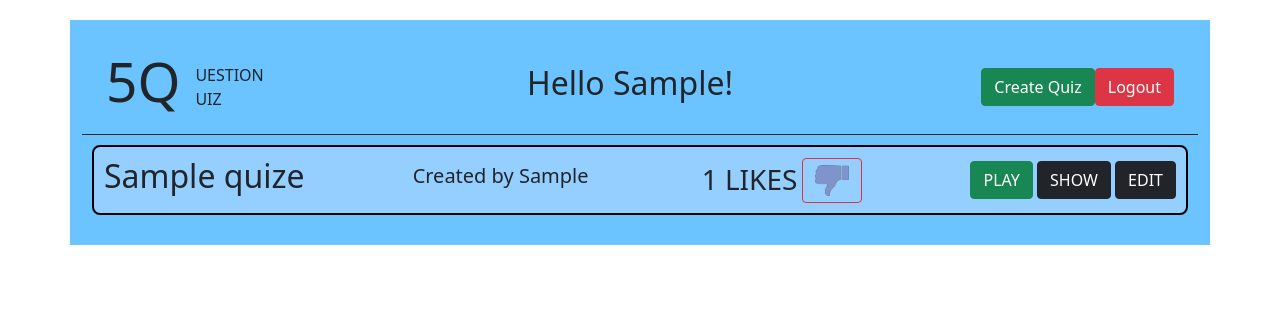
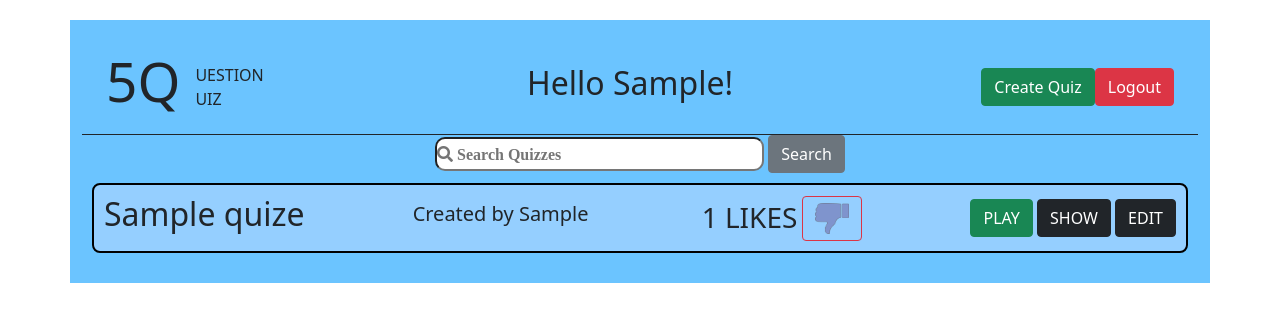
Before and after one commit to Jacobopp27/Quiz-Project, a Flask app: page /dashboard in a window 1280 px wide. Shown: the top 322 px of the page. Run offline with Flask 2, Linux system fonts and the light colour scheme; the visitor is signed in with stand-in values (Sample User, id 1); tables that the repository leaves empty hold one stand-in row (values such as "Sample post").

Commit message:
Search Bar

```diff
--- a/flask_app/static/script.js
+++ b/flask_app/static/script.js
@@ -170,6 +170,12 @@ function results(){
     results.classList.remove('hide');
 }
 
+function checkInput() {
+    var query = document.getElementById('search').value;
+    window.find(query);
+    return true;
+}
+
 // function like(){
 //     e.preventDefault()
 //     var element = document.getElementById("likes");
--- a/flask_app/static/style.css
+++ b/flask_app/static/style.css
@@ -219,6 +219,20 @@
         margin: 5px;
         vertical-align: middle;
     }
+    #alert_message{
+        text-align: center;
+        margin: 0;
+        width: 200px;
+        position: initial;
+    }
+    #search{
+        height: 34px;
+        border-radius: 10px;
+        vertical-align: middle;
+    }
+    .search-nav{
+        text-align: center;
+    }
 }
 
 
@@ -419,6 +433,20 @@
         margin: 5px;
         vertical-align: middle;
     }
+    #alert_message{
+        text-align: center;
+        margin: 0;
+        width: 250px;
+        position: initial;
+    }
+    #search{
+        height: 34px;
+        border-radius: 10px;
+        vertical-align: middle;
+    }
+    .search-nav{
+        text-align: center;
+    }
 }
 
 
@@ -601,4 +629,12 @@
         width: 250px;
         position: initial;
     }
+    #search{
+        height: 34px;
+        border-radius: 10px;
+        vertical-align: middle;
+    }
+    .search-nav{
+        text-align: center;
+    }
 }
--- a/flask_app/templates/dashboard.html
+++ b/flask_app/templates/dashboard.html
@@ -6,6 +6,7 @@
     <meta name="viewport" content="width=device-width, initial-scale=1.0">
     <title>Quizes</title>
     <link rel="stylesheet" href="{{ url_for('static', filename='style.css')}}">
+    <link rel="stylesheet" href="https://cdnjs.cloudflare.com/ajax/libs/font-awesome/5.15.2/css/all.min.css">
     <link href="https://cdn.jsdelivr.net/npm/bootstrap@5.0.2/dist/css/bootstrap.min.css" rel="stylesheet" integrity="sha384-EVSTQN3/azprG1Anm3QDgpJLIm9Nao0Yz1ztcQTwFspd3yD65VohhpuuCOmLASjC" crossorigin="anonymous">
 </head>
 <body>
@@ -22,6 +23,14 @@
                     <input type="submit" value="Logout" class="btn btn-danger">
                 </form>
             </div>
+        </div>
+        <div class="search_box">
+            <form action="" id="form2">
+                <div class="search-nav">
+                    <input style="font-family: 'Font Awesome 5 Free'; font-weight: 700;" type="text" id="search" placeholder="&#xf002; Search Quizzes">
+                    <input type="button" class="btn btn-secondary" id="submit_form" onclick="checkInput()" value="Search">
+                </div>
+            </form>
         </div>
         <div class="quizes">
             {% for quiz in quizes %}
```
